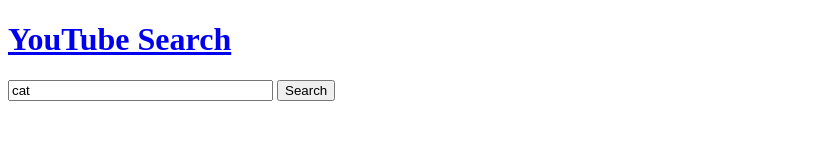
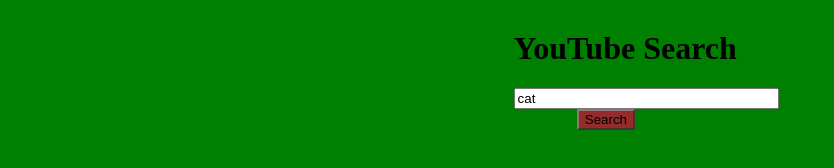
Before and after one commit to ArTTreS/ArTTreS.github.io, a plain HTML site: page index.html in a window 1280 px wide. Shown: the whole page, without its empty margins (0-834 px from the left). Drawn offline with Linux system fonts and the light colour scheme.

Commit message:
remove errors in style

```diff
--- a/main.js
+++ b/main.js
@@ -33,7 +33,7 @@ function mousedown(evt)
 function mousemove(evt)
 {
 	 XcoordStart =  evt.screenX;
-   var startTimeMouse = Date();
+   var startTimeMouse = new Date();
 	if (Checkmousedown )
 	{
 		VisibleBlock.scrollLeft += XcoordFinish-XcoordStart;
@@ -64,7 +64,8 @@ function resize(){
 function mouseup(evt)
 {
 	Checkmousedown = false;
-  let intervalMouseUp = Date()-startTimeMouse;
+  let endTimeDate = new Date();
+  let intervalMouseUp = endTimeDate-startTimeMouse;
   let accelerate=2*abs(tospeed)/(intervalMouseUp*intervalMouseUp);
   acceleratemouse(accelerate);
 }
--- a/styles.css
+++ b/styles.css
@@ -1,3 +1,18 @@
+header { margin-top: 30px;
+margin-left: 40%;}
+header a { color: black; text-decoration: none; }
+header a:hover { text-decoration: none; }
+button{
+	background: #952b2b;
+	border-color: #957575;
+	margin-left: 45%;
+}
+input{
+	margin-left: 40%;
+}
+body{
+	background-color: green;
+}
 .ScreenBlock
 {
 	margin:auto;
```
